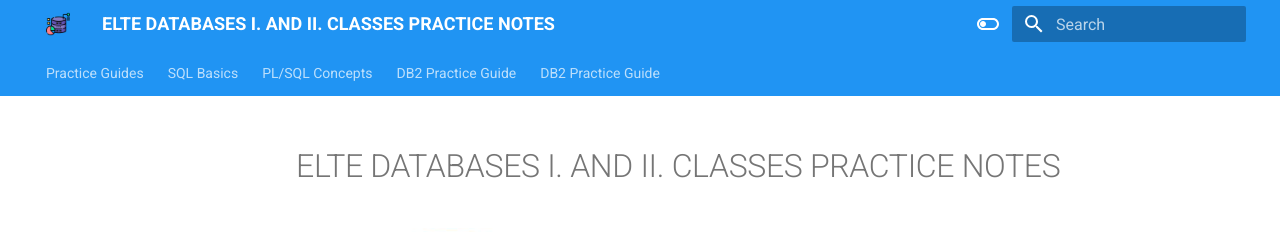
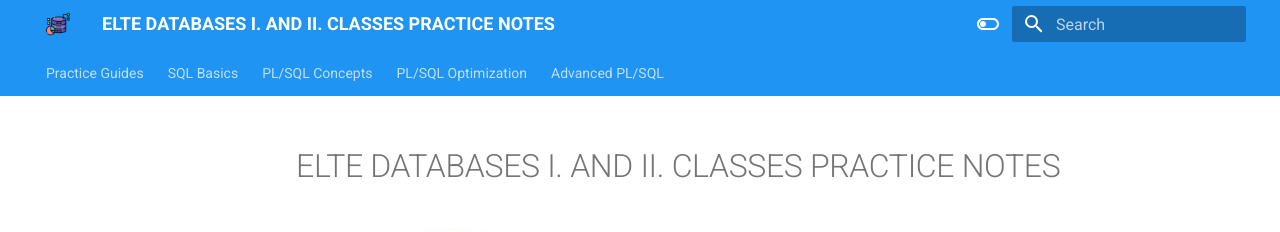
Before and after one commit to holiczab/elte-databases, an MkDocs documentation site: the page built from docs/index.md, in a window 1280 px wide. Shown: the top 232 px of the page. Built offline with MkDocs 1.6.1 and Material for MkDocs 9.7.7, drawn with Linux system fonts in a browser that asks for light colours.

```diff
--- a/mkdocs.yml
+++ b/mkdocs.yml
@@ -73,8 +73,8 @@
   - Cursors and Collections: pl_sql/02_Cursors and collections.md
   - Exceptions: pl_sql/03_Exceptions.md
   - Recursion: pl_sql/04_Recurson.md
-- PL/SQL Optimization: none.md
-- Advanced PL/SQL: none.md
+- PL/SQL Optimization: pl_sql_optimization/none.md
+- Advanced PL/SQL: advanced_pl_sql/none.md
 
 extra:
   generator: false
```
Also changed, not shown: docs/advanced_pl_sql/none.md (added, +1 -0 lines), docs/pl_sql_optimization/none.md (added, +1 -0 lines).
